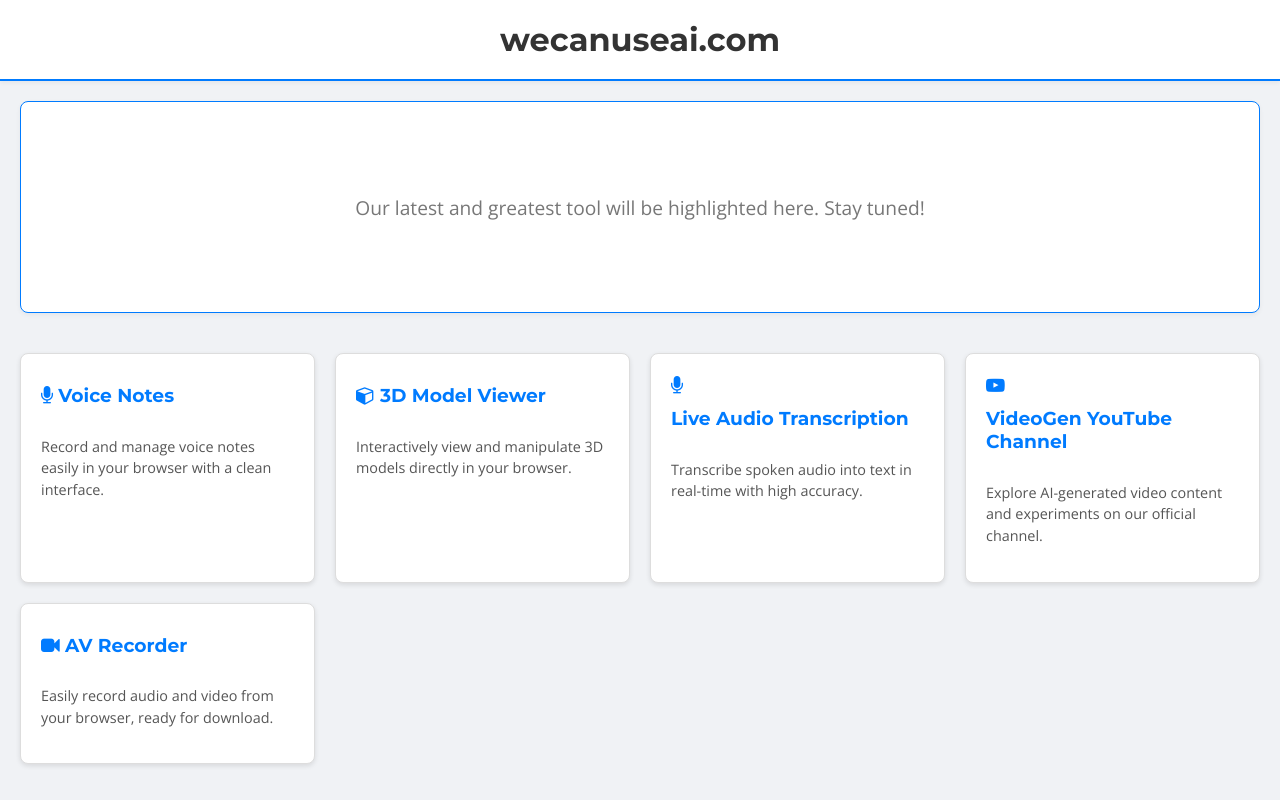
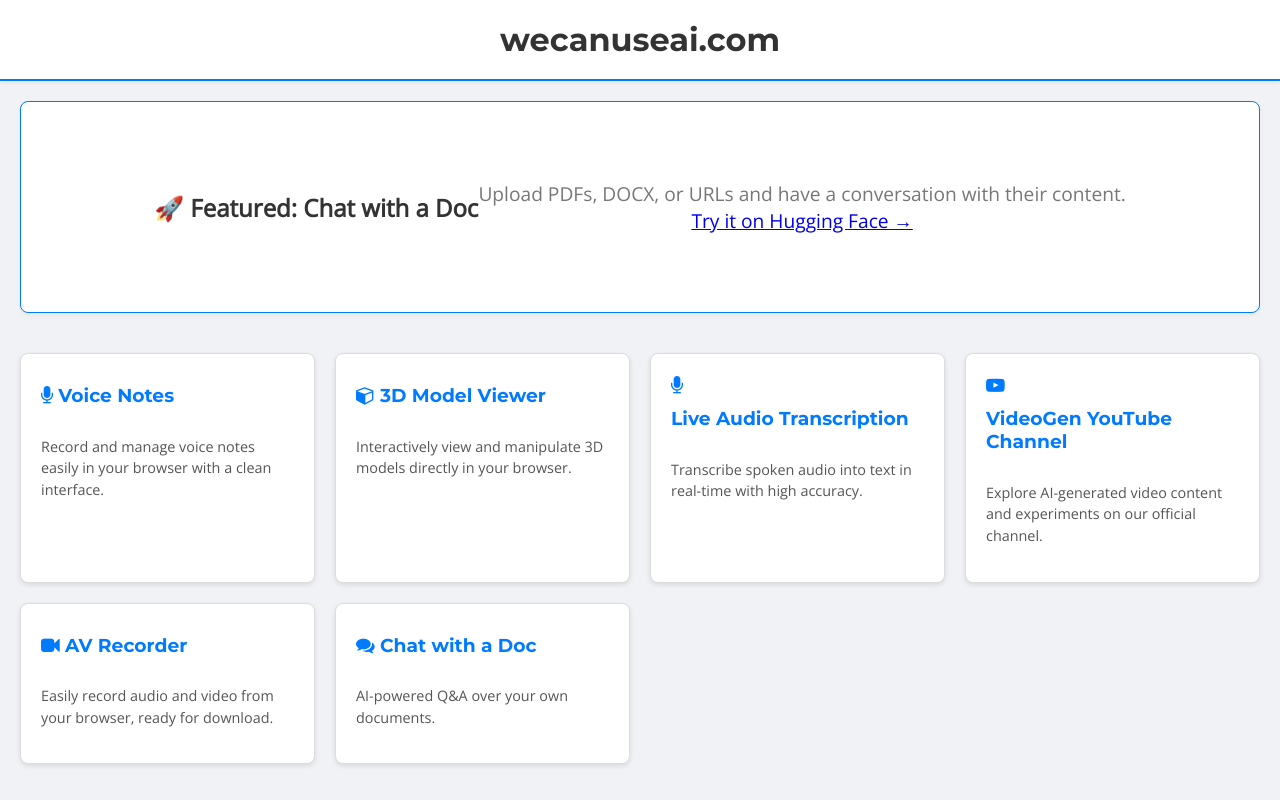
Before and after one commit to melbinjp/Utily, a plain HTML site: page index.html in a window 1280 px wide. Drawn offline with nearby package versions, Linux system fonts and the light colour scheme.

Commit message:
feat: Update featured tool section with new Chat with a Doc feature

```diff
--- a/index.html
+++ b/index.html
@@ -30,7 +30,11 @@
         <h1>wecanuseai.com</h1>
     </header>
     <div id="featured-tool">
-        <p>Our latest and greatest tool will be highlighted here. Stay tuned!</p>
+        <h2>🚀 Featured: Chat with a Doc</h2>
+        <p>
+            Upload PDFs, DOCX, or URLs and have a conversation with their content. <br/>
+            <a href="https://huggingface.co/spaces/melbinjp/chat_with_a_doc" target="_blank">Try it on Hugging Face →</a>
+        </p>
     </div>
     <main>
         <div class="tool-grid">
@@ -54,6 +58,10 @@
                 <h3><i class="fa fa-video-camera" aria-hidden="true"></i> <a href="https://melbinjp.github.io/AV-Recorder/" target="_blank">AV Recorder</a></h3>
                 <p>Easily record audio and video from your browser, ready for download.</p>
             </div>
+            <div class="tool-card">
+                <h3><i class="fa fa-comments" aria-hidden="true"></i> <a href="https://huggingface.co/spaces/melbinjp/chat_with_a_doc" target="_blank">Chat with a Doc</a></h3>
+                <p>AI-powered Q&A over your own documents.</p>
+            </div>
         </div>
     </main>
 </body>
```
